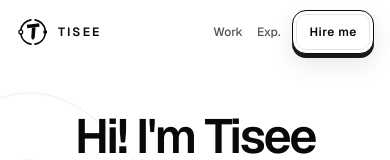
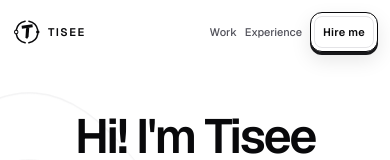
Before and after one commit to Tisee747/tisee-portfolio-v2, a Next.js app: page / in a window 390 px wide. Shown: the top 160 px of the page. Built offline with nearby package versions, Linux system fonts and the light colour scheme.

Commit message:
fix: keep experience label readable on mobile

```diff
--- a/src/components/Navbar.tsx
+++ b/src/components/Navbar.tsx
@@ -7,8 +7,8 @@ import { useRef, useState } from "react";
 import { BrandMark } from "@/components/BrandMark";
 
 const navItems = [
-  { name: "Work", shortName: "Work", path: "/projects" },
-  { name: "Experience", shortName: "Exp.", path: "/#experience" },
+  { name: "Work", path: "/projects" },
+  { name: "Experience", path: "/#experience" },
 ];
 
 export default function Navbar() {
@@ -40,19 +40,19 @@ export default function Navbar() {
       className="fixed inset-x-0 top-0 z-50 flex w-full justify-center bg-white"
     >
       <nav className="w-full bg-white">
-        <div className="mx-auto flex h-16 w-full max-w-6xl items-center justify-between px-4 sm:px-6 lg:px-8">
+        <div className="mx-auto flex h-16 w-full max-w-6xl items-center justify-between px-3 sm:px-6 lg:px-8">
           <Link
             href="/"
             aria-label="Tisee home"
-            className="group inline-flex min-h-11 shrink-0 items-center gap-2 text-zinc-950 focus-visible:outline-none focus-visible:ring-2 focus-visible:ring-zinc-900 focus-visible:ring-offset-4"
+            className="group inline-flex min-h-11 shrink-0 items-center gap-1.5 text-zinc-950 focus-visible:outline-none focus-visible:ring-2 focus-visible:ring-zinc-900 focus-visible:ring-offset-4 sm:gap-2"
           >
-            <BrandMark size={34} className="shrink-0 text-zinc-950" />
-            <span className="text-[12px] font-semibold uppercase tracking-[0.18em] transition-[letter-spacing] duration-200 group-hover:tracking-[0.24em] sm:text-[13px]">
+            <BrandMark size={30} className="shrink-0 text-zinc-950" />
+            <span className="text-[11px] font-semibold uppercase tracking-[0.14em] transition-[letter-spacing] duration-200 group-hover:tracking-[0.2em] sm:text-[13px] sm:tracking-[0.18em] sm:group-hover:tracking-[0.24em]">
               Tisee
             </span>
           </Link>
 
-          <div className="flex items-center gap-0.5 sm:gap-2">
+          <div className="flex min-w-0 items-center gap-0 sm:gap-2">
             {navItems.map((item) => {
               const isActive = item.path === "/projects" && pathname === "/projects";
 
@@ -61,21 +61,20 @@ export default function Navbar() {
                   key={item.path}
                   href={item.path}
                   aria-current={isActive ? "page" : undefined}
-                  className={`relative inline-flex min-h-11 items-center whitespace-nowrap px-1.5 text-xs font-medium transition-colors duration-200 after:absolute after:bottom-1.5 after:left-1.5 after:right-1.5 after:h-px after:origin-left after:bg-zinc-900 after:transition-transform after:duration-200 focus-visible:outline-none focus-visible:ring-2 focus-visible:ring-zinc-900 focus-visible:ring-offset-2 sm:px-3 sm:text-sm ${
+                  className={`relative inline-flex min-h-11 items-center whitespace-nowrap px-1 text-[11px] font-medium transition-colors duration-200 after:absolute after:bottom-1.5 after:left-1 after:right-1 after:h-px after:origin-left after:bg-zinc-900 after:transition-transform after:duration-200 focus-visible:outline-none focus-visible:ring-2 focus-visible:ring-zinc-900 focus-visible:ring-offset-2 sm:px-3 sm:text-sm sm:after:left-1.5 sm:after:right-1.5 ${
                     isActive
                       ? "text-zinc-900 after:scale-x-100"
                       : "text-zinc-500 after:scale-x-0 hover:text-zinc-900 hover:after:scale-x-100 focus-visible:after:scale-x-100"
                   }`}
                 >
-                  <span className="sm:hidden">{item.shortName}</span>
-                  <span className="hidden sm:inline">{item.name}</span>
+                  {item.name}
                 </Link>
               );
             })}
 
             <Link
               href="/#contact"
-              className="group relative ml-1 inline-flex min-h-11 items-center justify-center overflow-hidden rounded-[14px] border border-zinc-950 bg-white px-4 text-xs font-semibold tracking-[0.045em] text-zinc-950 shadow-[0_4px_0_#18181b,0_10px_24px_rgba(9,9,11,0.10)] transition-[transform,background-color,color,box-shadow] duration-200 ease-out before:pointer-events-none before:absolute before:inset-[3px] before:rounded-[10px] before:border before:border-zinc-200 before:content-[''] hover:-translate-y-px hover:bg-zinc-950 hover:text-white hover:shadow-[0_2px_0_#18181b,0_12px_28px_rgba(9,9,11,0.16)] active:translate-y-[2px] active:shadow-[0_1px_0_#18181b,0_6px_14px_rgba(9,9,11,0.10)] focus-visible:outline-none focus-visible:ring-2 focus-visible:ring-zinc-900 focus-visible:ring-offset-3 motion-reduce:transform-none sm:px-5 sm:text-[13px]"
+              className="group relative ml-1 inline-flex min-h-10 items-center justify-center overflow-hidden rounded-[12px] border border-zinc-950 bg-white px-3 text-[11px] font-semibold tracking-[0.025em] text-zinc-950 shadow-[0_3px_0_#18181b,0_8px_20px_rgba(9,9,11,0.10)] transition-[transform,background-color,color,box-shadow] duration-200 ease-out before:pointer-events-none before:absolute before:inset-[3px] before:rounded-[8px] before:border before:border-zinc-200 before:content-[''] hover:-translate-y-px hover:bg-zinc-950 hover:text-white hover:shadow-[0_2px_0_#18181b,0_10px_24px_rgba(9,9,11,0.16)] active:translate-y-[2px] active:shadow-[0_1px_0_#18181b,0_6px_14px_rgba(9,9,11,0.10)] focus-visible:outline-none focus-visible:ring-2 focus-visible:ring-zinc-900 focus-visible:ring-offset-3 motion-reduce:transform-none sm:min-h-11 sm:rounded-[14px] sm:px-5 sm:text-[13px] sm:tracking-[0.045em] sm:shadow-[0_4px_0_#18181b,0_10px_24px_rgba(9,9,11,0.10)] sm:before:rounded-[10px]"
             >
               <span className="relative z-10">Hire me</span>
             </Link>
```
